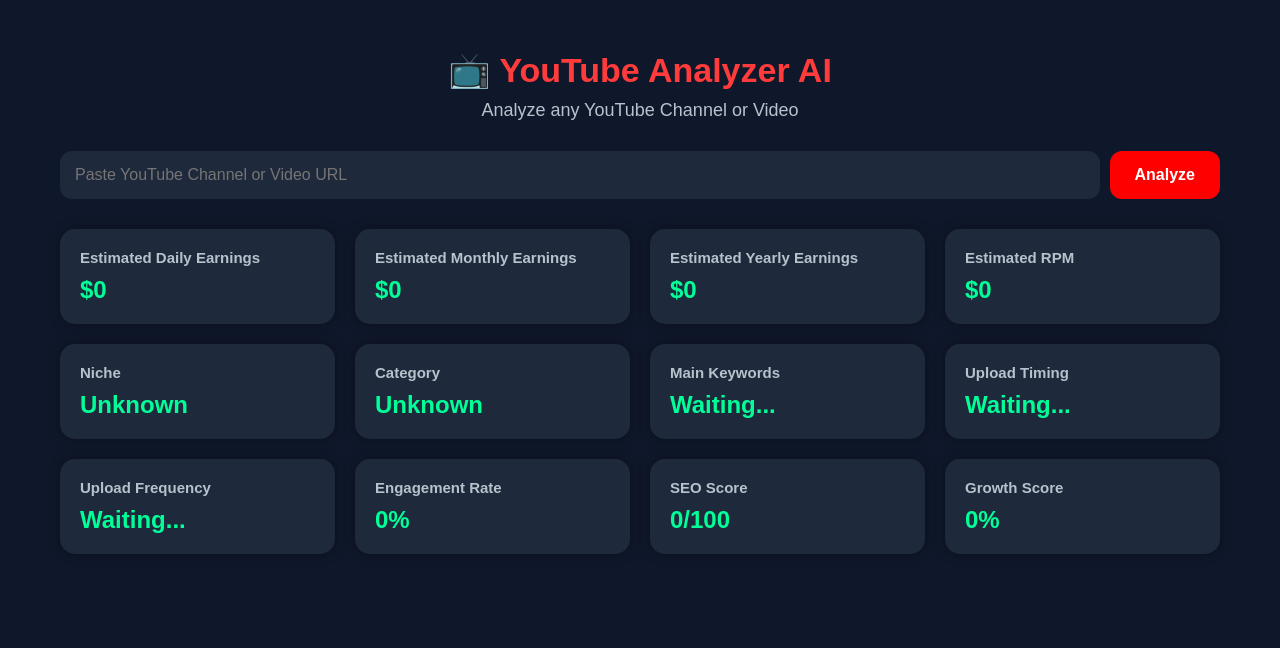
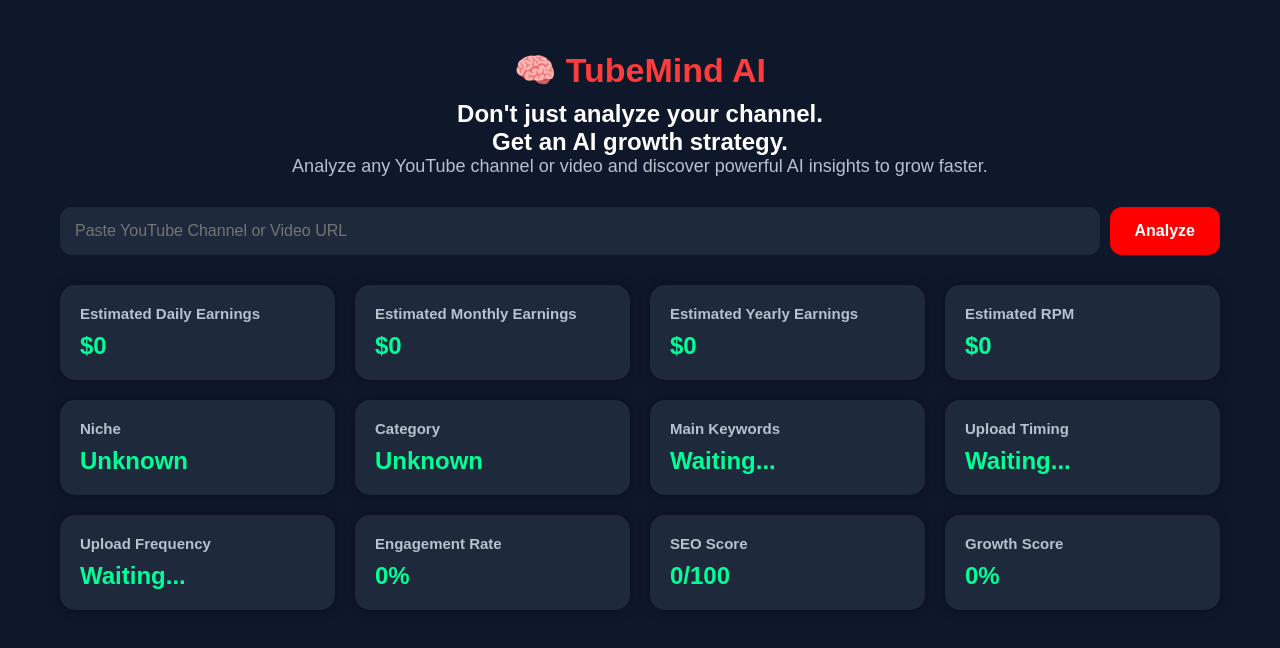
Before and after one commit to saeed101934/YouTube-Analyzer, a website: page index.html in a window 1280 px wide. Drawn offline with Linux system fonts and the light colour scheme.

Commit message:
New TubeMind AI Header

```diff
--- a/index.html
+++ b/index.html
@@ -15,11 +15,19 @@
 
 <header>
 
-<h1>📺 YouTube Analyzer AI</h1>
+  <div class="logo">
+    <h1>🧠 TubeMind <span>AI</span></h1>
+  </div>
 
-<p>
-Analyze any YouTube Channel or Video
-</p>
+  <h2>
+    Don't just analyze your channel.<br>
+    <span>Get an AI growth strategy.</span>
+  </h2>
+
+  <p>
+    Analyze any YouTube channel or video and discover
+    powerful AI insights to grow faster.
+  </p>
 
 </header>
 
```
